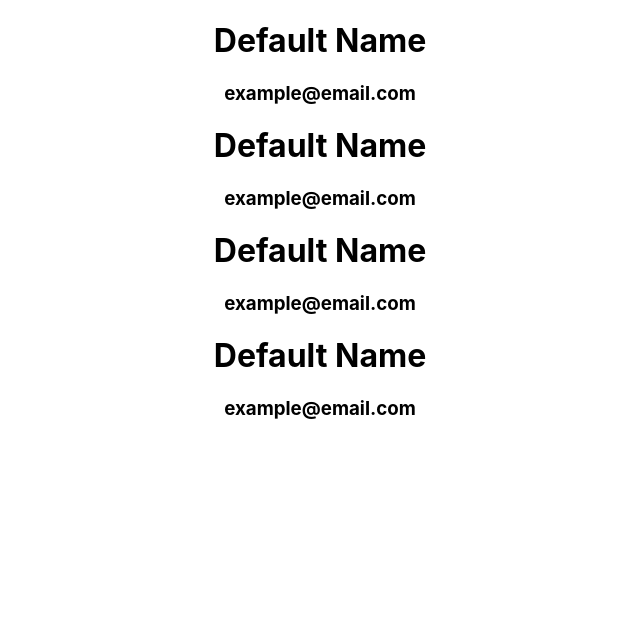
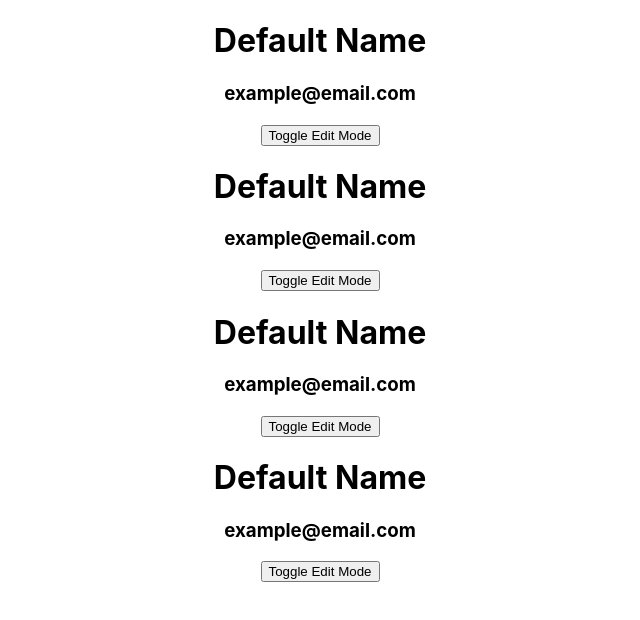
Before and after one commit to lewishardie/may23-t3w6-react-forms, a React (Create React App) app: page / in a window 1280 px wide. Shown: the top 620 px of the page, without its empty margins (320-960 px from the left). Built offline with nearby package versions, Linux system fonts and the light colour scheme.

Commit message:
finished form components

```diff
--- a/src/BusinessCardParent.jsx
+++ b/src/BusinessCardParent.jsx
@@ -29,20 +29,49 @@
         }
     }
 
+    toggleEditMode = () => {
+        this.setState({editMode: !this.state.editMode})
+    }
+
+    // render(){
+    //     if (this.state.editMode) {
+    //         return(
+    //             <div>
+    //                 <BusinessCardForm
+    //                 name={this.state.name}
+    //                 email={this.state.email}
+    //                 updateState={this.updateState}
+    //                 />
+    //                 <button onClick={this.toggleEditMode}>Toggle Edit Mode</button>
+    //             </div>
+    //         )
+    //     } else {
+    //         return (
+    //             <div>
+    //             <BuisnessCardDisplay name={this.state.name} email={this.state.email}/>
+    //             <button onClick={this.toggleEditMode}>Toggle Edit Mode</button>
+    //             </div>
+    //         )
+    //     }
+    // }
+
+    //-- Dryer way to write the above code, using ?(trenary (conditional logic, that is the same as and if statement))
     render(){
-        if (this.state.editMode) {
+
         return(
+            <div>
+                {
+                    this.state.editMode ?
                         <BusinessCardForm
                         name={this.state.name}
                         email={this.state.email}
                         updateState={this.updateState}
                         />
+                    : <BuisnessCardDisplay name={this.state.name} email={this.state.email}/>
+                }
+                <button onClick={this.toggleEditMode}>Toggle Edit Mode</button>
+            </div>
         )
-        } else {
-            return (
-                <BuisnessCardDisplay name={this.state.name} email={this.state.email}/>
-            )
-        }
     }
 }
 
```
Also changed, not shown: 1 other file (tests, documents, lock files or other folders). Lines whose indentation alone changed are shown as unchanged.
